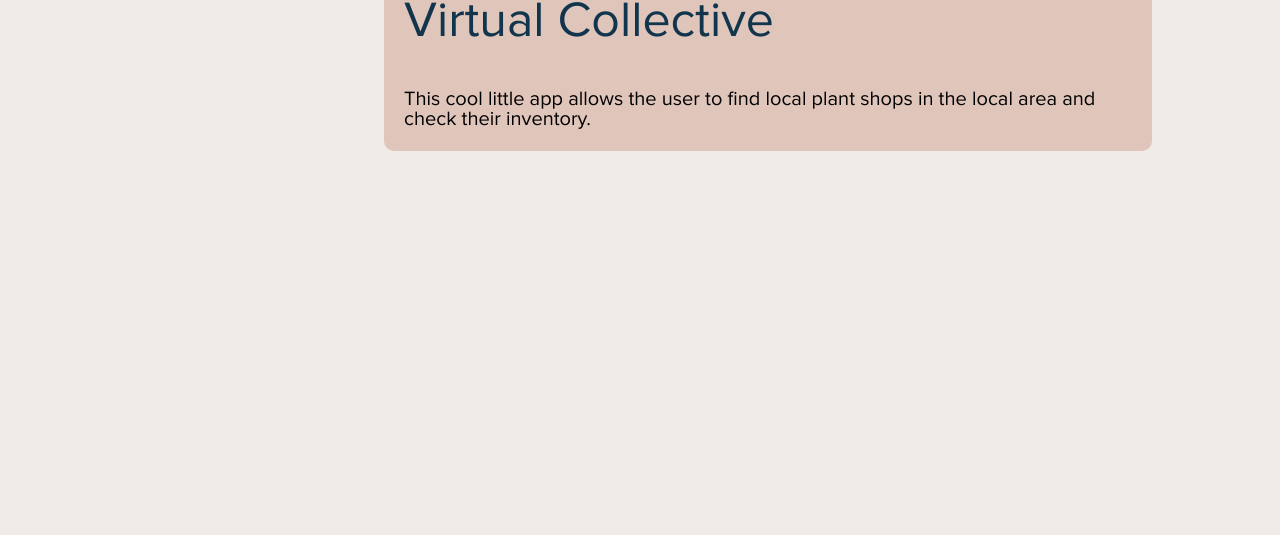
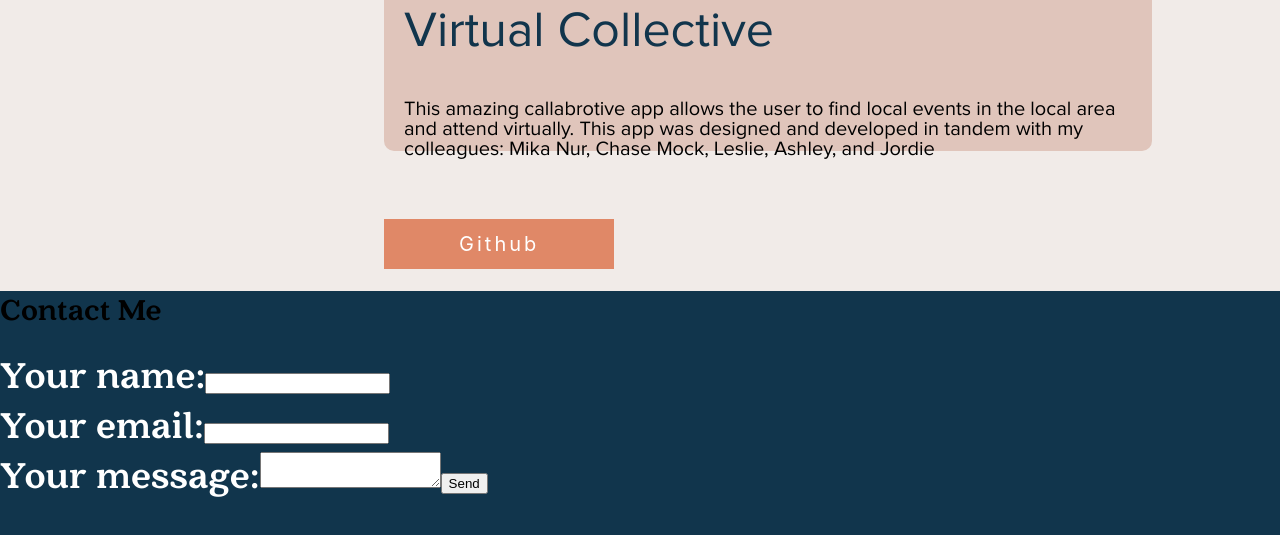
Before and after one commit to eliman387/Dev_Portfolio, a React (Create React App) app in the folder client/: page / in a window 1280 px wide. Shown: the part 3574-4109 px from the top of the page. Before the commit the page ends 3775 px from the top, so only its background shows below. Built offline with nearby package versions, Linux system fonts and the light colour scheme.

Commit message:
added contact form + about me page

```diff
--- a/client/src/App.css
+++ b/client/src/App.css
@@ -148,7 +148,7 @@ h1 {
 }
 #rails-icon {
   width: 20%;
-  height: 50px;
+  height: 80px;
 }
 .projects {
   width: 60vw;
@@ -173,6 +173,7 @@ h1 {
   margin-top: 100px;
   margin-left: -300px;
   height: 300px;
+  border: 5px solid #ffffff;
 }
 .project-link h2 {
   margin-left: 20px;
@@ -184,3 +185,34 @@ h1 {
   font-family: "proxima-regular", serif;
   font-size: 20px;
 }
+#contact-me {
+  width: 100vw;
+  height: 400px;
+  background-color: #11354c;
+  margin-top: 70px;
+}
+form {
+  margin: 0 auto;
+}
+label {
+  color: white;
+  font-family: "Quincy", serif;
+  font-size: 40px;
+}
+#about-me-container {
+  display: flex;
+  width: 100vw;
+  justify-content: space-around;
+  align-items: center;
+}
+#about-me-pic {
+  width: 500px;
+  height: 600px;
+}
+#brand-statement {
+  width: 40%;
+  font-family: "proxima-regular";
+  font-size: 30px;
+  color: #ffffff;
+  line-height: 2.1em;
+}
--- a/client/src/App.js
+++ b/client/src/App.js
@@ -1,5 +1,6 @@
 import { Route } from 'react-router-dom';
 import './App.css';
+import AboutMe from './screens/AboutMe';
 import Homepage from './screens/Homepage';
 
 function App() {
@@ -8,6 +9,9 @@ function App() {
       <Route exact path="/">
         <Homepage/>
       </Route>
+      <Route exact path="/about-me">
+        <AboutMe/>
+      </Route>
     </div>
   );
 }
--- /dev/null
+++ b/client/src/screens/AboutMe.jsx
@@ -0,0 +1,27 @@
+import React from 'react';
+import { Link } from 'react-router-dom';
+import logo from '../assets/logo1.svg';
+import aboutme from '../assets/about-me.jpg';
+
+function AboutMe(props) {
+  return (
+    <div>
+      <nav id='header'>
+        <div id='nav-links'>
+        <Link to='/about-me'>ABOUT ME</Link>
+        <a href='/#projects-header'>PORTFOLIO</a>
+        </div>
+        <Link to='/'><img id='logo' src={logo} alt="logo" /></Link>
+        <a href='#contact-me'id='connect-button'>LET'S CONNECT</a>
+      </nav>
+      <div id='about-me-container'>
+        <img id='about-me-pic' src={aboutme} alt="about me" />
+        <div id='brand-statement'>
+          <p>An up and coming Junior Software Engineer with a background of two years in visual merchandising and design. My creative experience in the retail field has allowed me to look at certain problems through a different lens. With a strong desire to seek collaborative solutions and an eager work ethic, makes me an excellent team player within my new developer career.</p>
+        </div>
+      </div>
+    </div>
+  );
+}
+
+export default AboutMe;
--- a/client/src/screens/Homepage.jsx
+++ b/client/src/screens/Homepage.jsx
@@ -62,6 +62,8 @@ function Homepage() {
           <img id='plantify-ss' src={plantify} alt="screenshot" />
           <a className='project-link' href='https://plantify.netlify.com' rel="noopener noreferrer" target="_blank" ><h2>Plantify</h2></a>
           <p className='project-descrip'>This cool little app allows the user to find local plant shops in the local area and check their inventory.</p>
+          <br/>
+          <a id='connect-button' href="https://github.com/eliman387/Plantify" rel="noopener noreferrer" target="_blank">Github</a>
         </div>
       </div>
       <br />
@@ -69,7 +71,9 @@ function Homepage() {
         <div>
           <img id='plantify-ss' src={rt} alt="screenshot" />
           <a className='project-link' href='https://recipetracker.netlify.com' rel="noopener noreferrer" target="_blank" ><h2>Recipe Tracker</h2></a>
-          <p className='project-descrip'>This cool little app allows the user to find local plant shops in the local area and check their inventory.</p>
+          <p className='project-descrip'>This cool little app allows the user to view delicious recipes and create their own as well.</p>
+          <br/>
+          <a id='connect-button' href="https://github.com/eliman387/Recipe-Tracker" rel="noopener noreferrer" target="_blank">Github</a>
         </div>
       </div>
       <br />
@@ -77,7 +81,35 @@ function Homepage() {
         <div>
           <img id='plantify-ss' src={VC} alt="screenshot" />
           <a className='project-link'href='https://virtualcollective.netlify.app' rel="noopener noreferrer" target="_blank" ><h2>Virtual Collective</h2></a>
-          <p className='project-descrip'>This cool little app allows the user to find local plant shops in the local area and check their inventory.</p>
+          <p className='project-descrip'>This amazing callabrotive app allows the user to find local events in the local area and attend virtually. This app was designed and developed in tandem with my colleagues: Mika Nur, Chase Mock, Leslie, Ashley, and Jordie</p>
+          <br/>
+          <a id='connect-button' href="https://github.com/mikanur10/Virtual-Collective" rel="noopener noreferrer" target="_blank">Github</a>
+        </div>
+      </div>
+      <br/>
+      <div id='contact-me'>
+        <h1>Contact Me</h1>
+        <div id='email-container'>
+        <form
+          action="https://formspree.io/f/mbjpzqbg"
+          method="POST"
+          >
+          <label>
+            Your name:
+            <input type="text" name="name" />
+            </label>
+            <br/>
+          <label>
+            Your email:
+            <input type="text" name="_replyto"/>
+            </label>
+            <br/>
+          <label>
+            Your message:
+            <textarea name="message"></textarea>
+          </label>
+          <button type="submit">Send</button>
+        </form>
         </div>
       </div>
     </div>
```
Also changed, not shown: client/src/assets/about-me.jpg (added), 1 other file (tests, documents, lock files or other folders).
